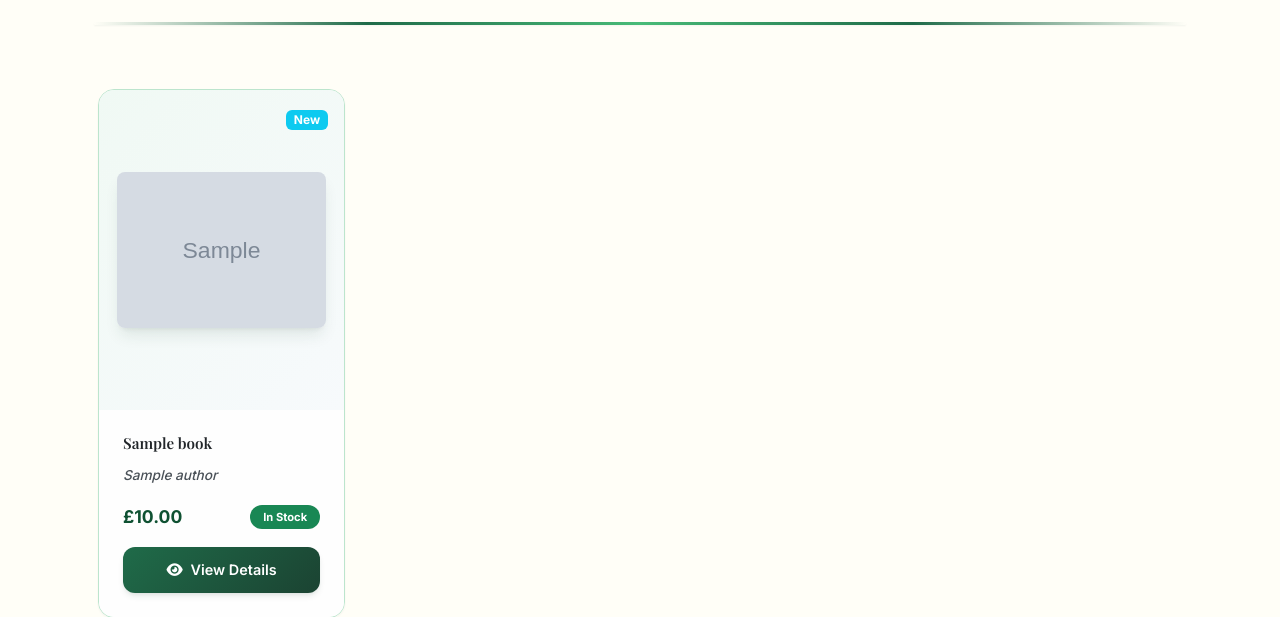
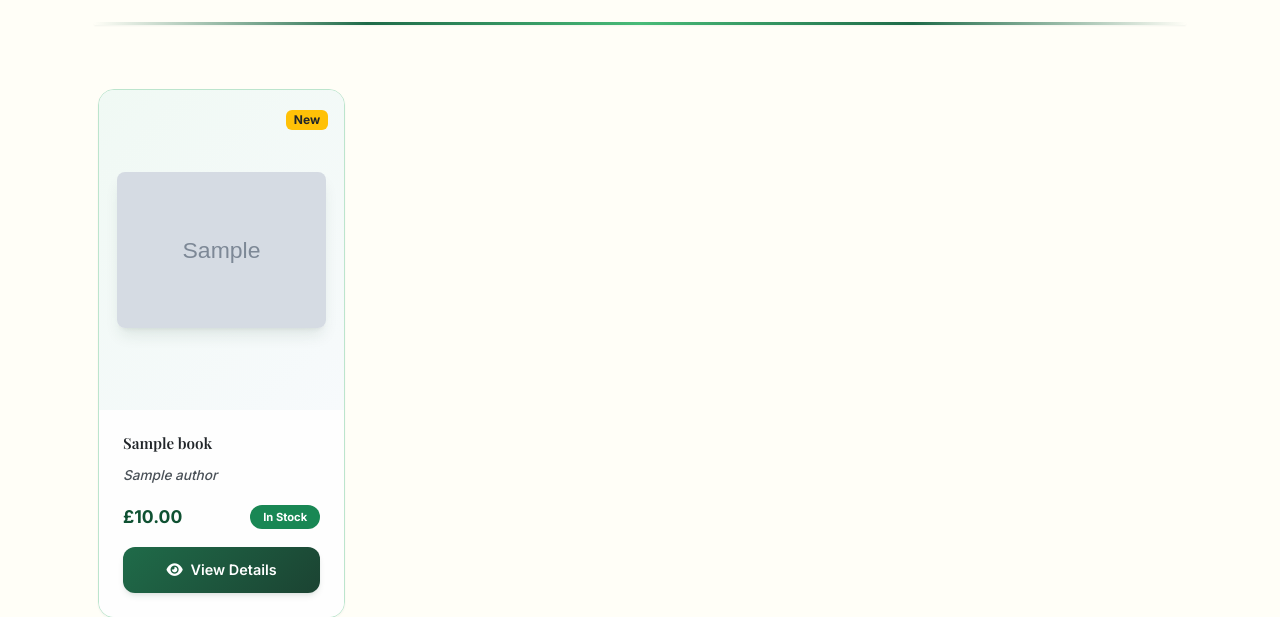
Before and after one commit to Nickflanagn24/bookstore, a Django app: page / in a window 1280 px wide. Shown: the part 2880-3497 px from the top of the page. Run offline with Django 4.2, Linux system fonts and the light colour scheme; tables that the repository leaves empty hold one stand-in row (values such as "Sample post"); grey boxes marked "Sample" are stand-in pictures; parts of the project's set-up code (start-up, migrations or seed data) failed here and were passed over.

Commit message:
fix: Change "New" badge to yellow for better contrast
- Update Recent Books section badge from blue (bg-info) to yellow (bg-warning)
- Match styling with Featured badge for consistency
- Improve text readability with dark text on yellow background

```diff
--- a/books/templates/books/home.html
+++ b/books/templates/books/home.html
@@ -249,7 +249,7 @@ collection for dog owners, trainers, and veterinarians. Where every dog story be
                         </div>
                         {% endif %}
                         <div class="position-absolute top-0 end-0 m-3">
-                            <span class="badge bg-info text-white fw-bold">New</span>
+                            <span class="badge bg-warning text-dark fw-bold">New</span>
                         </div>
                     </div>
                     <div class="card-body d-flex flex-column">
```
